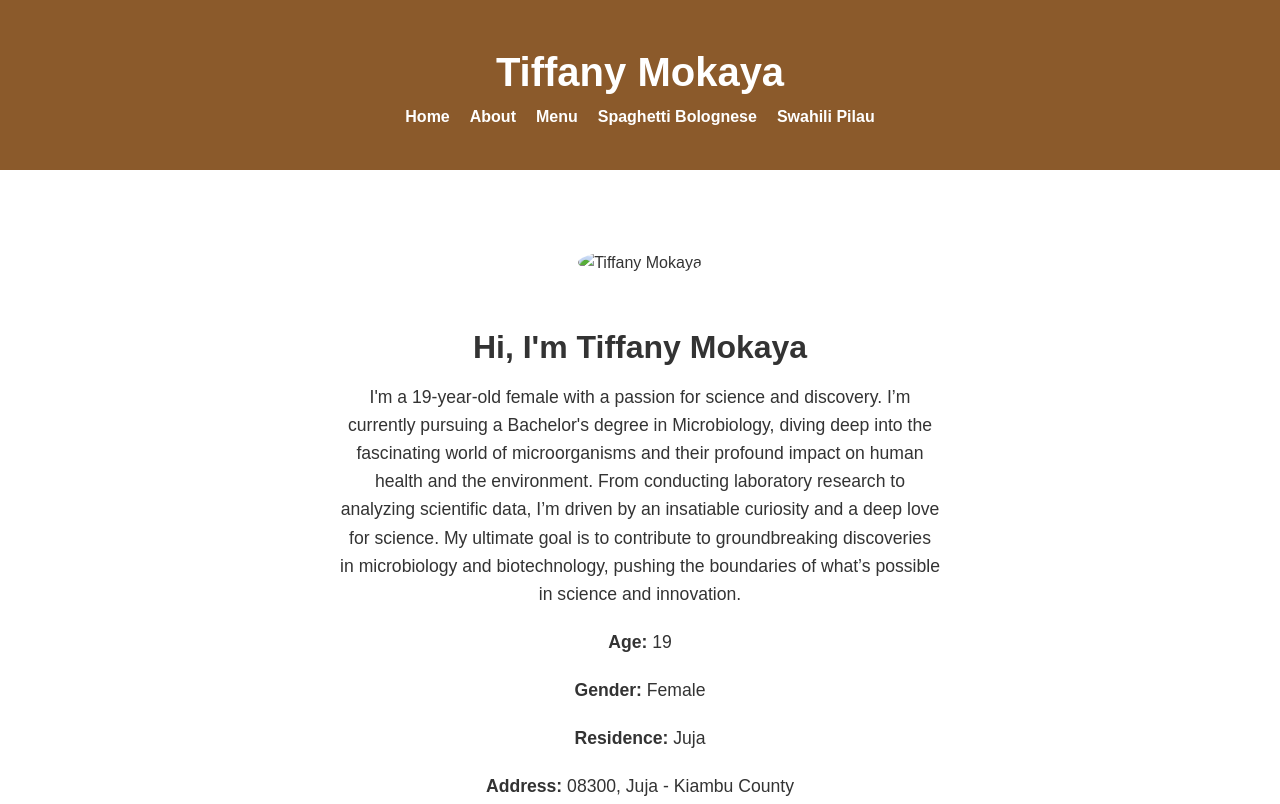
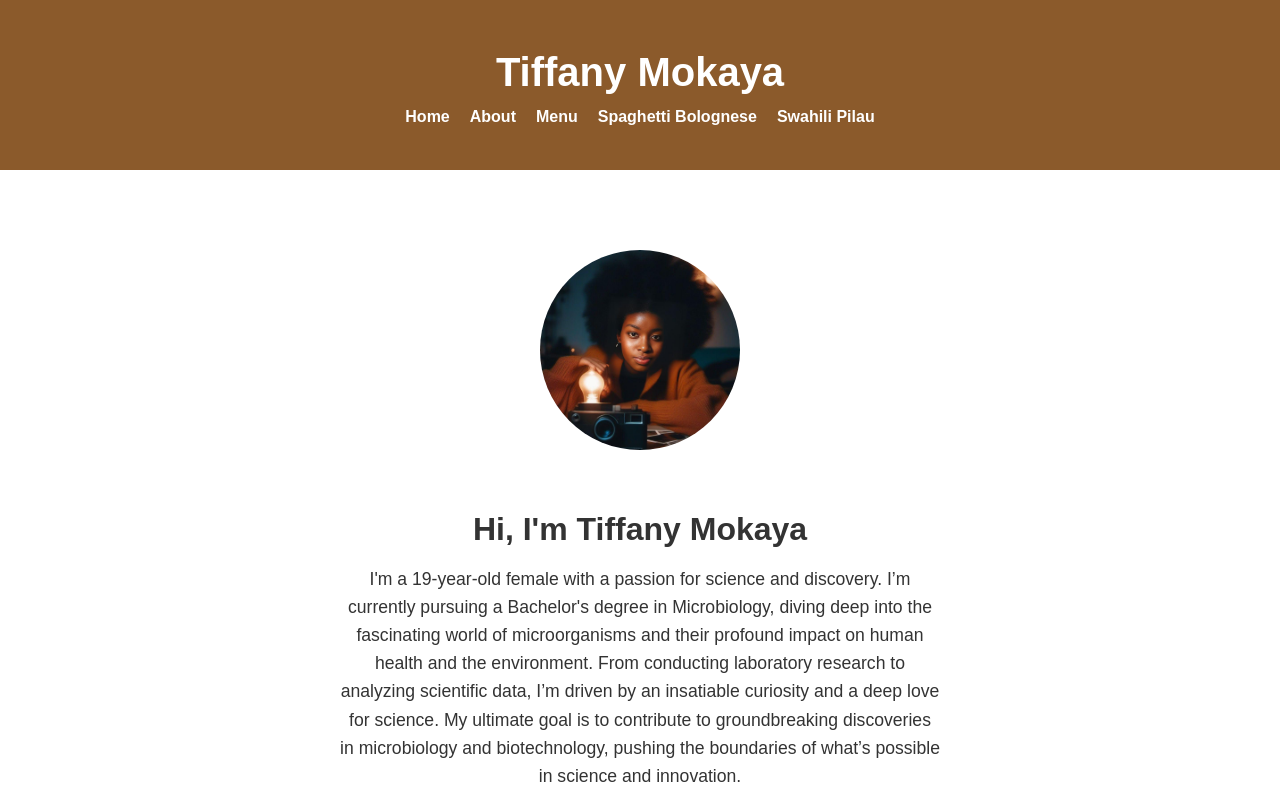
Before and after one commit to tiffyhales/scb212-0291-portfolio, a plain HTML site: page about.html in a window 1280 px wide. Shown: the top 804 px of the page. Drawn offline with Linux system fonts and the light colour scheme.

Commit message:
Update about.html

```diff
--- a/about.html
+++ b/about.html
@@ -24,7 +24,7 @@
 
     <section class="about">
         <div class="container">
-            <img src="images/IMG-20241004-WA0070.jpg" alt="Tiffany Mokaya" style="width: 200px; height: 200px; border-radius: 50%;">
+            <img src="IMG-20241004-WA0070.jpg" alt="Tiffany Mokaya" style="width: 200px; height: 200px; border-radius: 50%;">
             <h2>Hi, I'm Tiffany Mokaya</h2>
             <p>I'm a 19-year-old female with a passion for science and discovery. I’m currently pursuing a Bachelor's degree in Microbiology, diving deep into the fascinating world of microorganisms and their profound impact on human health and the environment. From conducting laboratory research to analyzing scientific data, I’m driven by an insatiable curiosity and a deep love for science. My ultimate goal is to contribute to groundbreaking discoveries in microbiology and biotechnology, pushing the boundaries of what’s possible in science and innovation.</p>
             <p><strong>Age:</strong> 19</p>
```
